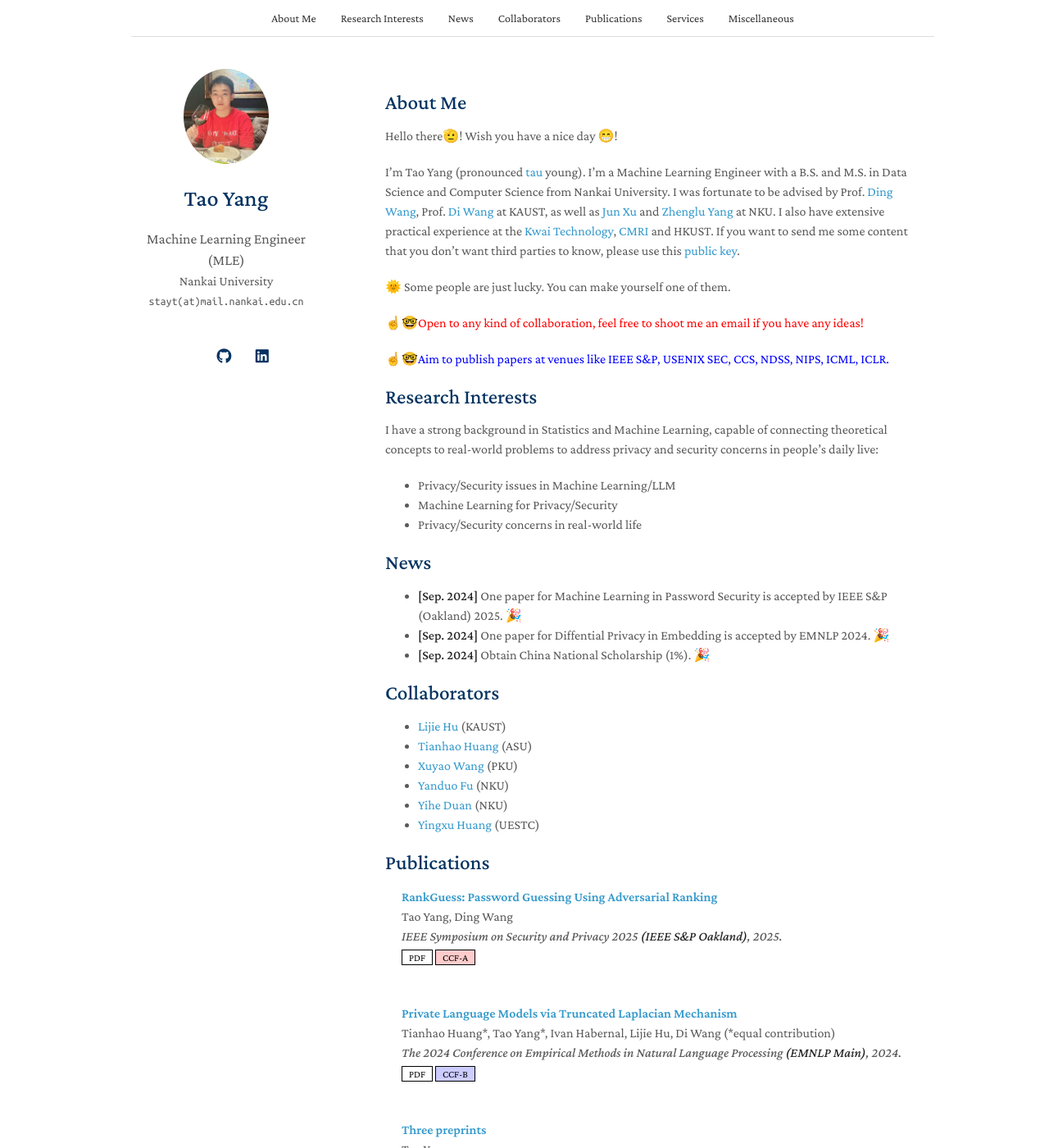
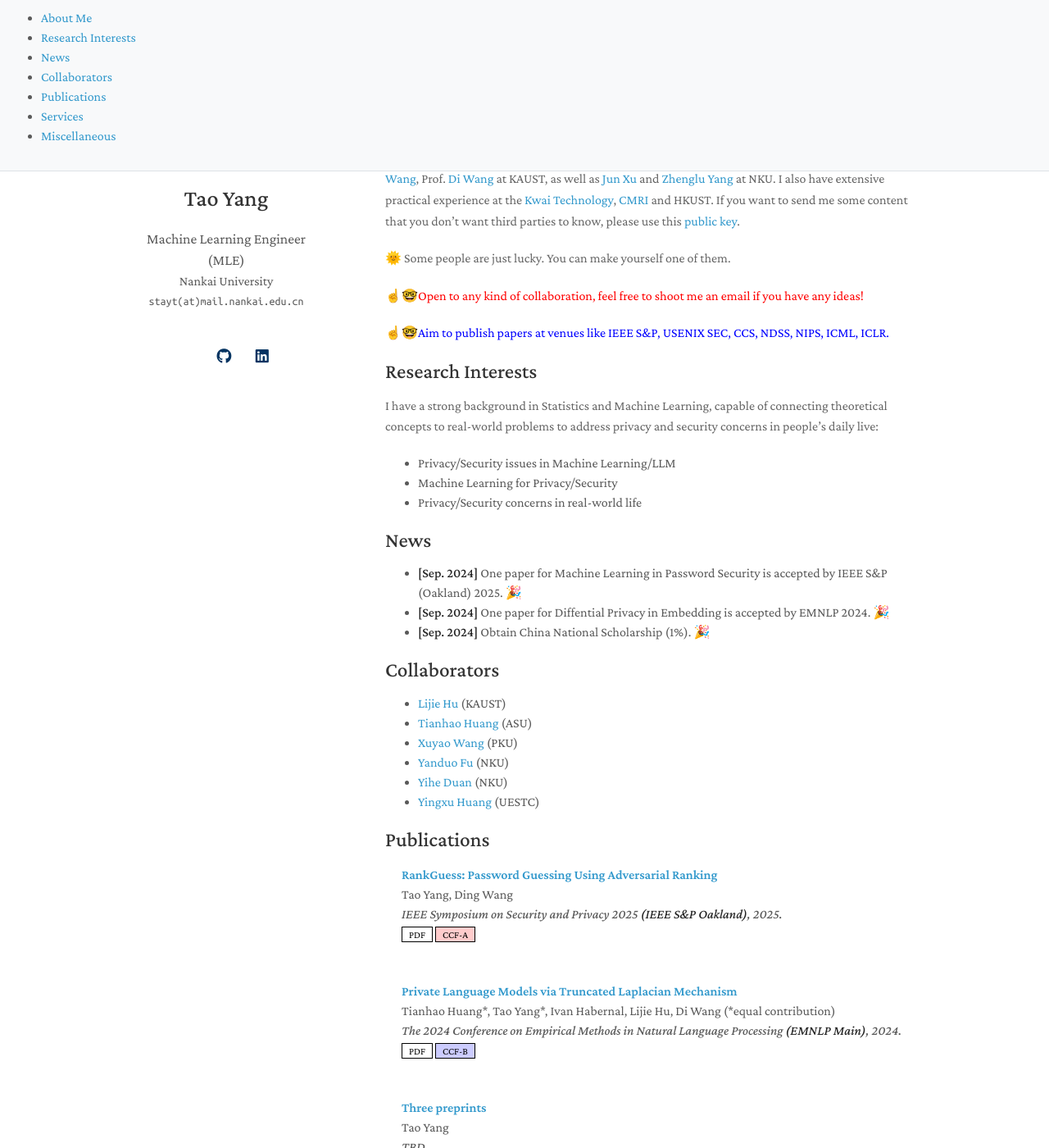
Before and after one commit to stayt1/stayt1.github.io, a Jekyll site: the page built from index.md, in a window 1280 px wide and 1400 px high. Shown: the whole window at 82% size. Built offline with Jekyll 4.4.1, drawn with Linux system fonts in a browser that asks for light colours; a style sheet for code colours, icons or effects is not loaded; our own code applies the rules of GitHub Pages for plain Markdown files.

Commit message:
Update homepage.html

```diff
--- a/_layouts/homepage.html
+++ b/_layouts/homepage.html
@@ -36,57 +36,42 @@
 
     <!-- 添加您的 CSS 样式 -->
 <style>
-      /* TOC 导航栏样式 */
+    /* 固定 TOC 在屏幕顶部 */
     #toc {
-          background-color: rgba(255, 255, 255, 0.9); /* 半透明背景 */
+      position: fixed;
+      top: 0;
+      left: 0;
+      width: 100%;
+      background-color: #f8f9fa; /* 浅灰色背景 */
+      border-bottom: 1px solid #dee2e6; /* 底部边框 */
       padding: 10px;
-          width: 100%;
-          border-bottom: 1px solid #ddd; /* 底部边框 */
+      box-sizing: border-box;
+      z-index: 1000;
     }
 
-      #toc ul {
-          list-style: none;
-          margin: 0;
-          padding: 0;
-          display: flex; /* 水平排列 */
-          flex-wrap: wrap; /* 如果项目太多，自动换行 */
-          justify-content: center; /* 居中显示 */
+    /* 在小屏幕上隐藏 TOC */
+    @media (max-width: 768px) {
+      #toc {
+        display: none;
+      }
     }
 
-      #toc li {
-          margin: 0 15px; /* 左右间距 */
+    /* 为页面内容添加顶部间距，避免被 TOC 遮挡 */
+    .content {
+      padding-top: 50px;
+      margin: 0 auto;
+      width: 90%;
+      max-width: 800px;
     }
 
-      #toc a {
-          text-decoration: none;
+    /* 基本的标题和段落样式 */
+    h1, h2 {
       color: #333;
-          font-size: 14px;
     }
-
-      #toc a:hover {
-          text-decoration: underline;
-          color: #007BFF;
-      }
-
-      /* 区分不同级别的标题样式 */
-      #toc li.toc-h3 {
-          font-size: 13px;
-          color: #555;
-      }
-
-      #toc li.toc-h3 a {
-          color: #555;
-      }
-
-      /* 响应式设计：在小屏幕上调整布局 */
-      @media (max-width: 768px) {
-          #toc ul {
-              flex-direction: column; /* 垂直排列 */
-              align-items: flex-start;
-          }
-          #toc li {
-              margin: 5px 0;
-          }
+    p {
+      font-size: 16px;
+      line-height: 1.6;
+      color: #666;
     }
   </style>
 
```
Lines whose indentation alone changed are shown as unchanged.
